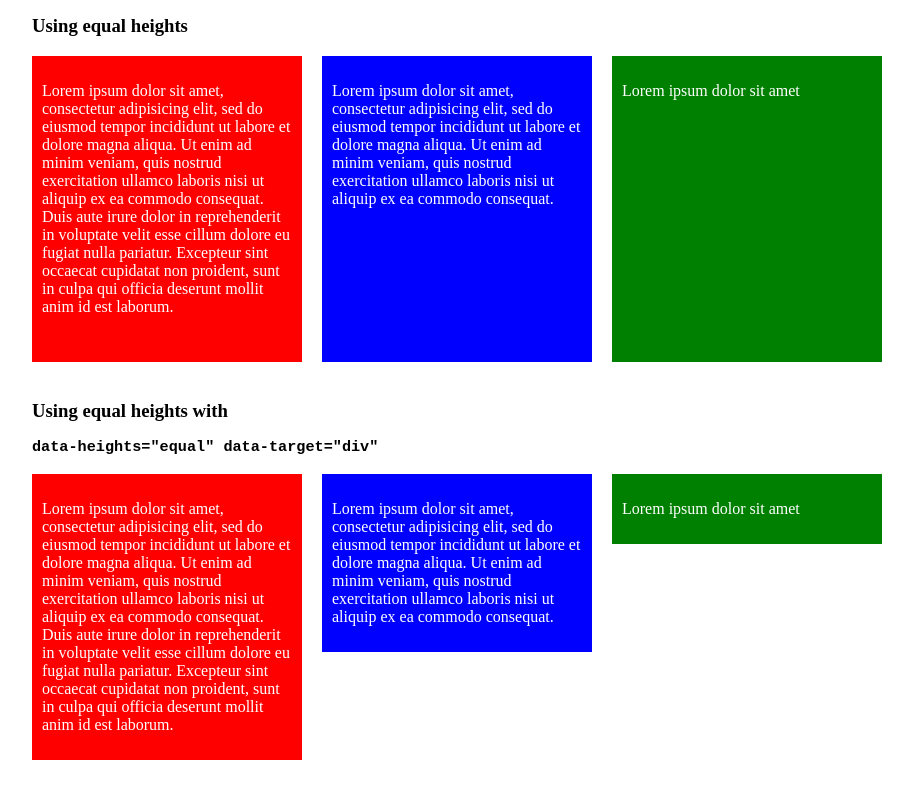
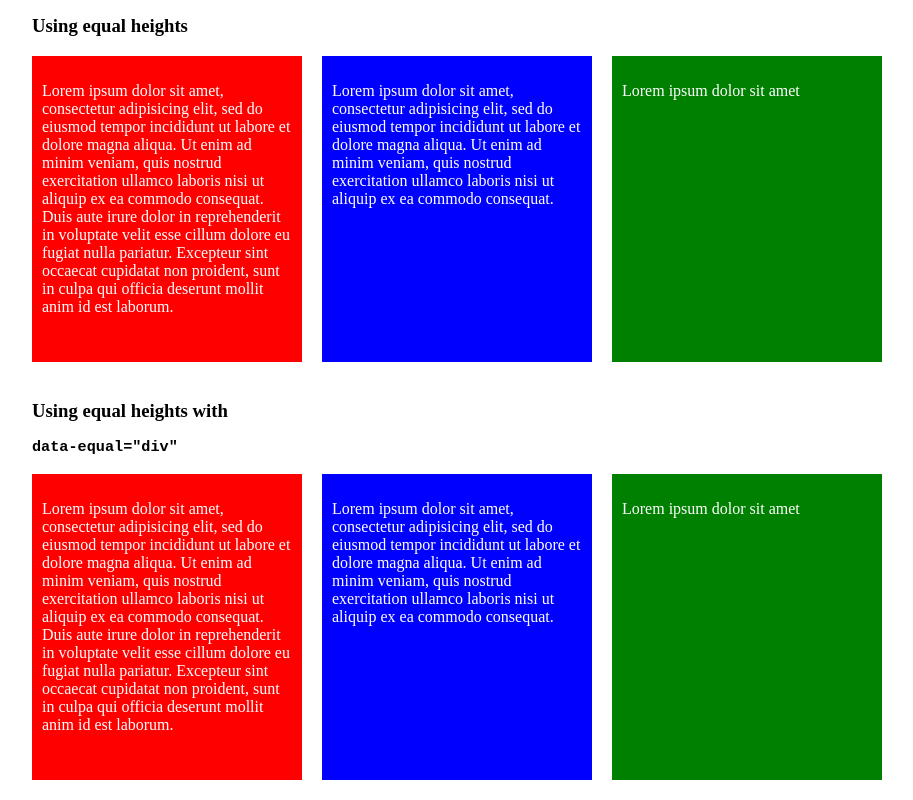
Before and after one commit to mattbanks/jQuery.equalHeights, a website: page example/example.html in a window 1280 px wide. Shown: the part 516-1316 px from the top of the page, without its empty margins (128-1041 px from the left). Drawn offline with Linux system fonts and the light colour scheme.

Commit message:
update example for new auto-initialize data attribute

```diff
--- a/example/example.html
+++ b/example/example.html
@@ -46,8 +46,8 @@
 		</div>
 	</div>
 
-	<div data-heights="equal" data-targets="div" class="clearfix">
-		<h3>Using equal heights with <pre>data-heights="equal" data-target="div"</pre></h3>
+	<div data-equal="div" class="clearfix">
+		<h3>Using equal heights with <pre>data-equal="div"</pre></h3>
 		<div class="column1">
 			<p>Lorem ipsum dolor sit amet, consectetur adipisicing elit, sed do eiusmod tempor incididunt ut labore et dolore magna aliqua. Ut enim ad minim veniam, quis nostrud exercitation ullamco laboris nisi ut aliquip ex ea commodo consequat. Duis aute irure dolor in reprehenderit in voluptate velit esse cillum dolore eu fugiat nulla pariatur. Excepteur sint occaecat cupidatat non proident, sunt in culpa qui officia deserunt mollit anim id est laborum.</p>
 		</div>
```
